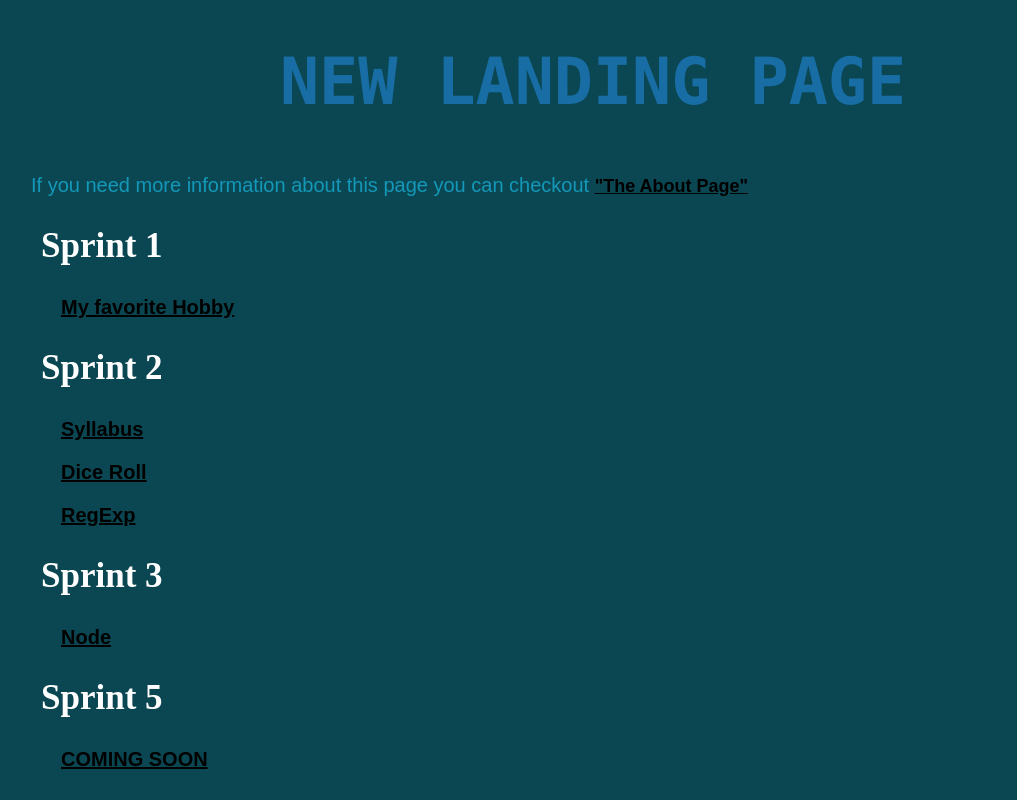
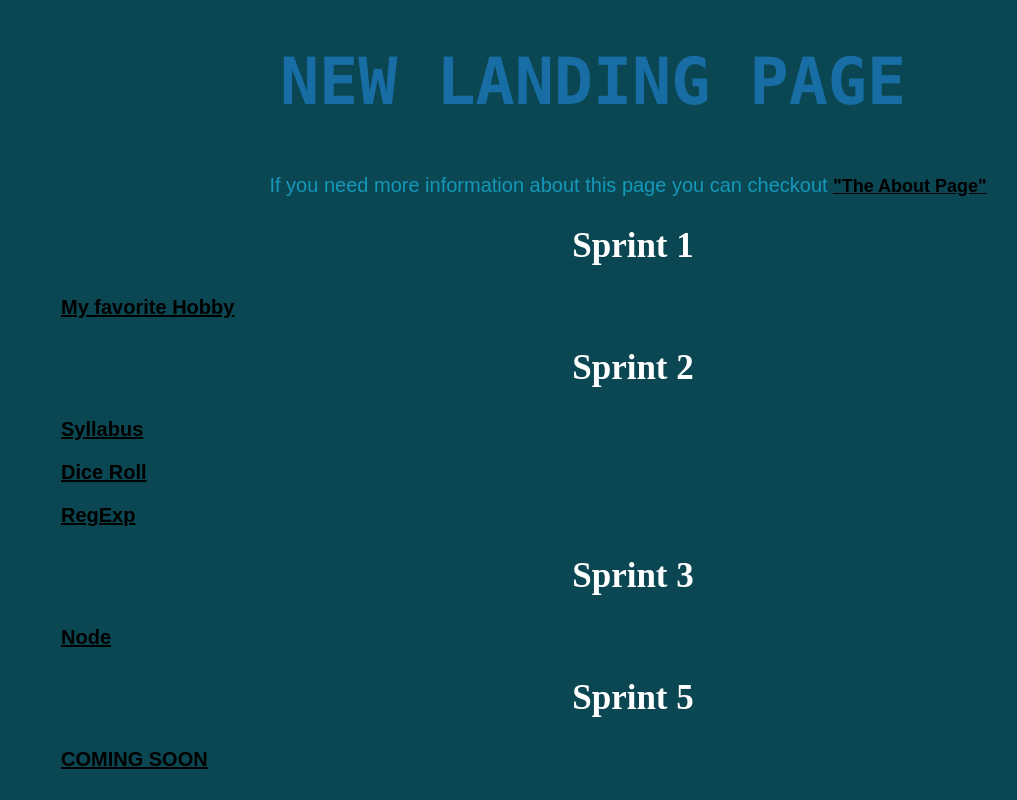
Before and after one commit to dcazales/NodeLandingPage, a website: page public/home.html in a window 1280 px wide. Shown: the whole page, without its empty margins (47-1064 px from the left). Drawn offline with Linux system fonts and the light colour scheme.

Commit message:
Update home.html

```diff
--- a/public/home.html
+++ b/public/home.html
@@ -19,7 +19,7 @@
     }
 
     h2 {
-        text-align:left;
+        text-align:center;
         color: white;
         margin-bottom: 30px;
         font-size: 35px;
@@ -32,6 +32,8 @@
         font-size: 20px;
         font-family: Arial, Helvetica, sans-serif;
         margin-left: 70px;
+        text-align:center;
+
     }
     p{
         color: rgb(20, 152, 185);
```
